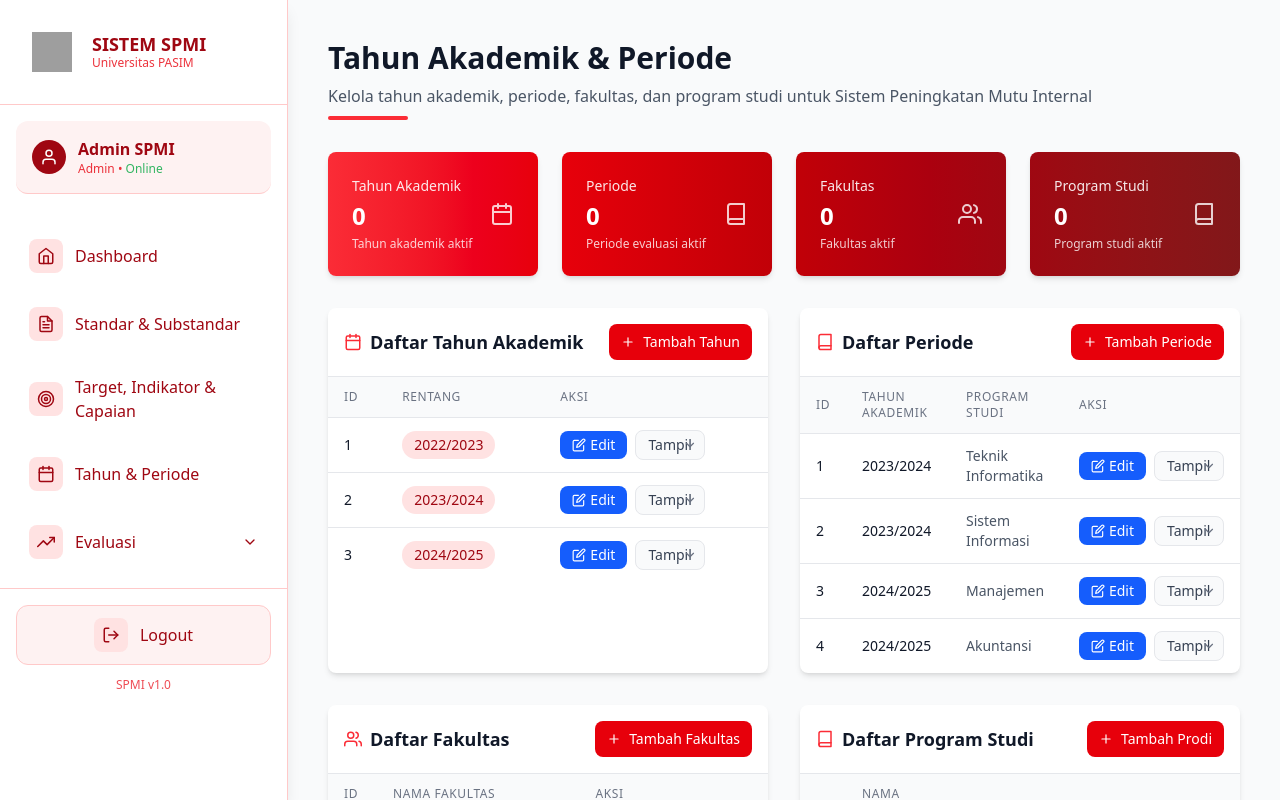
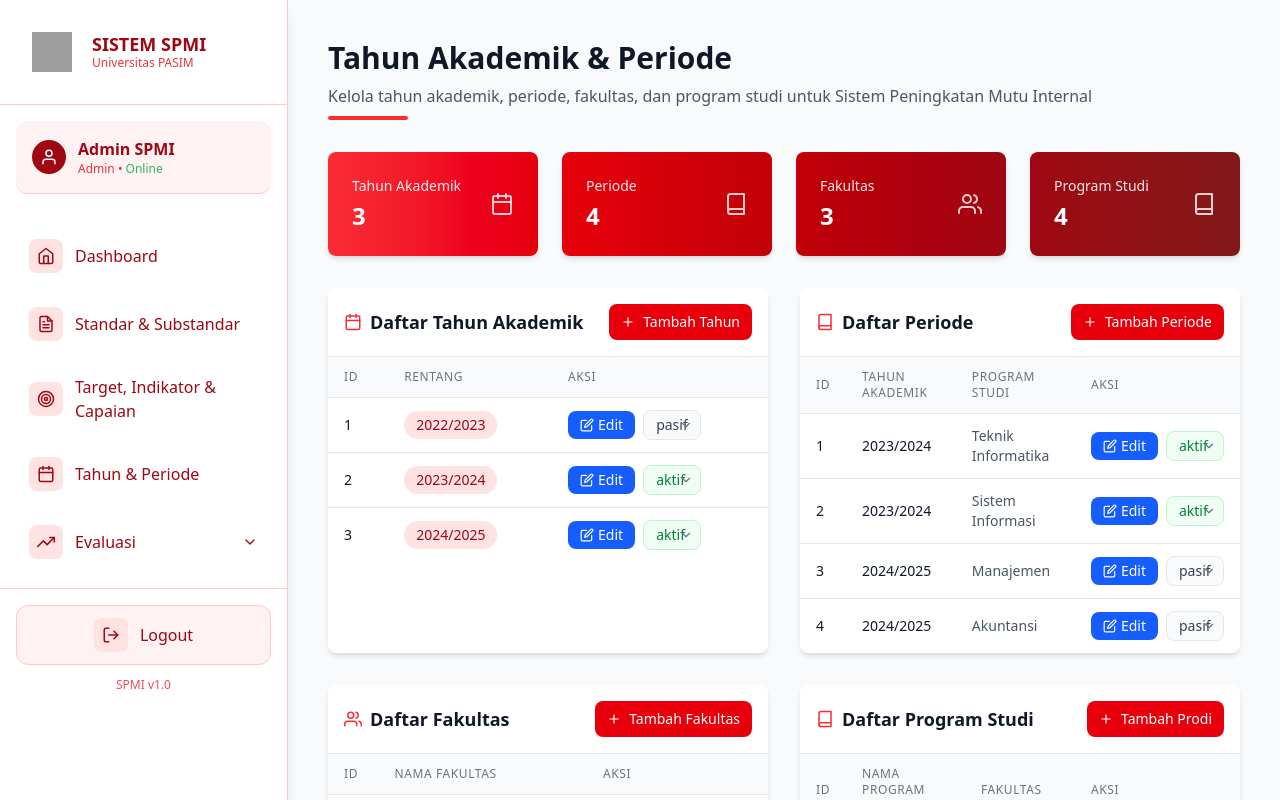
Before and after one commit to fadlifathurrahman/spmi-pasim, a React (Vite) app in the folder frontend/: page /tahun-periode in a window 1280 px wide. Built offline with nearby package versions, Linux system fonts and the light colour scheme; grey boxes are pictures that could not be loaded.

Commit message:
update halaman tahun periode

```diff
--- a/frontend/src/pages/TahunPeriode.jsx
+++ b/frontend/src/pages/TahunPeriode.jsx
@@ -92,7 +92,7 @@ const TahunPeriode = () => {
         {
           id: newId,
           rentang: formData.rentang,
-          status: "Tampil",
+          status: "aktif",
         },
       ]);
     }
@@ -156,7 +156,7 @@ const TahunPeriode = () => {
           id: newId,
           id_tahunakademik: parseInt(formData.id_tahunakademik),
           id_prodi: parseInt(formData.id_prodi),
-          status: "Tampil",
+          status: "aktif",
         },
       ]);
     }
@@ -211,7 +211,7 @@ const TahunPeriode = () => {
         {
           id: newId,
           nama_fakultas: formData.nama_fakultas,
-          status: "Tampil",
+          status: "aktif",
         },
       ]);
     }
@@ -273,7 +273,7 @@ const TahunPeriode = () => {
           id: newId,
           nama_prodi: formData.nama_prodi,
           id_fakultas: parseInt(formData.id_fakultas),
-          status: "Tampil",
+          status: "aktif",
         },
       ]);
     }
@@ -302,18 +302,12 @@ const TahunPeriode = () => {
 
   // Fungsi untuk mendapatkan style dropdown berdasarkan status
   const getDropdownStyle = (status) => {
-    if (status === "Tampil") {
+    if (status === "aktif") {
       return "bg-green-50 text-green-700 border-green-200 hover:bg-green-100";
     } else {
       return "bg-gray-50 text-gray-700 border-gray-200 hover:bg-gray-100";
     }
   };
-
-  // Filter data yang hanya status tampil untuk summary cards
-  const tahunTampil = tahunAkademik.filter((t) => t.status === "Tampil");
-  const periodeTampil = periode.filter((p) => p.status === "Tampil");
-  const fakultasTampil = fakultas.filter((f) => f.status === "Tampil");
-  const prodiTampil = prodi.filter((p) => p.status === "Tampil");
 
   return (
     <div className="p-6 bg-gray-50 min-h-screen">
@@ -335,8 +329,7 @@ const TahunPeriode = () => {
           <div className="flex items-center justify-between">
             <div>
               <p className="text-sm font-medium opacity-90">Tahun Akademik</p>
-              <p className="text-2xl font-bold mt-1">{tahunTampil.length}</p>
-              <p className="text-xs opacity-80 mt-1">Tahun akademik aktif</p>
+              <p className="text-2xl font-bold mt-1">{tahunAkademik.length}</p>
             </div>
             <FiCalendar className="text-2xl opacity-80" />
           </div>
@@ -346,8 +339,7 @@ const TahunPeriode = () => {
           <div className="flex items-center justify-between">
             <div>
               <p className="text-sm font-medium opacity-90">Periode</p>
-              <p className="text-2xl font-bold mt-1">{periodeTampil.length}</p>
-              <p className="text-xs opacity-80 mt-1">Periode evaluasi aktif</p>
+              <p className="text-2xl font-bold mt-1">{periode.length}</p>
             </div>
             <FiBook className="text-2xl opacity-80" />
           </div>
@@ -357,8 +349,7 @@ const TahunPeriode = () => {
           <div className="flex items-center justify-between">
             <div>
               <p className="text-sm font-medium opacity-90">Fakultas</p>
-              <p className="text-2xl font-bold mt-1">{fakultasTampil.length}</p>
-              <p className="text-xs opacity-80 mt-1">Fakultas aktif</p>
+              <p className="text-2xl font-bold mt-1">{fakultas.length}</p>
             </div>
             <FiUsers className="text-2xl opacity-80" />
           </div>
@@ -368,8 +359,7 @@ const TahunPeriode = () => {
           <div className="flex items-center justify-between">
             <div>
               <p className="text-sm font-medium opacity-90">Program Studi</p>
-              <p className="text-2xl font-bold mt-1">{prodiTampil.length}</p>
-              <p className="text-xs opacity-80 mt-1">Program studi aktif</p>
+              <p className="text-2xl font-bold mt-1">{prodi.length}</p>
             </div>
             <FiBook className="text-2xl opacity-80" />
           </div>
@@ -599,7 +589,7 @@ const TahunPeriode = () => {
                 >
                   <option value="">Pilih Fakultas</option>
                   {fakultas
-                    .filter((f) => f.status === "Tampil")
+                    .filter((f) => f.status === "aktif")
                     .map((fakultasItem) => (
                       <option key={fakultasItem.id} value={fakultasItem.id}>
                         {fakultasItem.nama_fakultas}
@@ -692,16 +682,16 @@ const TahunPeriode = () => {
                             )}`}
                           >
                             <option
-                              value="Tampil"
+                              value="aktif"
                               className="bg-white text-gray-900"
                             >
-                              Tampil
+                              aktif
                             </option>
                             <option
-                              value="Arsip"
+                              value="pasif"
                               className="bg-white text-gray-900"
                             >
-                              Arsip
+                              pasif
                             </option>
                           </select>
                           <FiChevronDown className="absolute right-2 top-1/2 transform -translate-y-1/2 text-gray-500 pointer-events-none" />
@@ -798,16 +788,16 @@ const TahunPeriode = () => {
                             )}`}
                           >
                             <option
-                              value="Tampil"
+                              value="aktif"
                               className="bg-white text-gray-900"
                             >
-                              Tampil
+                              aktif
                             </option>
                             <option
-                              value="Arsip"
+                              value="pasif"
                               className="bg-white text-gray-900"
                             >
-                              Arsip
+                              pasif
                             </option>
                           </select>
                           <FiChevronDown className="absolute right-2 top-1/2 transform -translate-y-1/2 text-gray-500 pointer-events-none" />
@@ -898,16 +888,16 @@ const TahunPeriode = () => {
                             )}`}
                           >
                             <option
-                              value="Tampil"
+                              value="aktif"
                               className="bg-white text-gray-900"
                             >
-                              Tampil
+                              aktif
                             </option>
                             <option
-                              value="Arsip"
+                              value="pasif"
                               className="bg-white text-gray-900"
                             >
-                              Arsip
+                              pasif
                             </option>
                           </select>
                           <FiChevronDown className="absolute right-2 top-1/2 transform -translate-y-1/2 text-gray-500 pointer-events-none" />
@@ -1001,16 +991,16 @@ const TahunPeriode = () => {
                             )}`}
                           >
                             <option
-                              value="Tampil"
+                              value="aktif"
                               className="bg-white text-gray-900"
                             >
-                              Tampil
+                              aktif
                             </option>
                             <option
-                              value="Arsip"
+                              value="pasif"
                               className="bg-white text-gray-900"
                             >
-                              Arsip
+                              pasif
                             </option>
                           </select>
                           <FiChevronDown className="absolute right-2 top-1/2 transform -translate-y-1/2 text-gray-500 pointer-events-none" />
```
